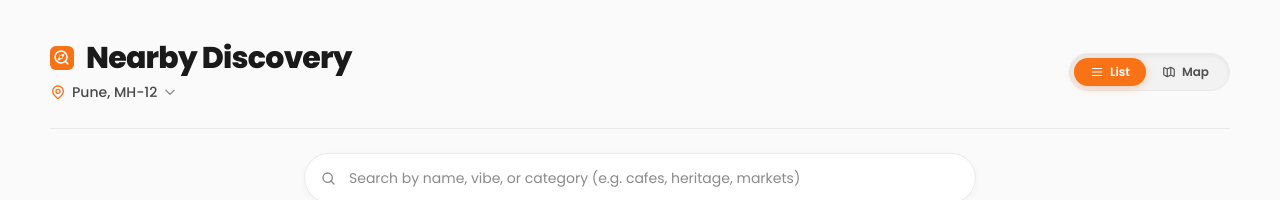
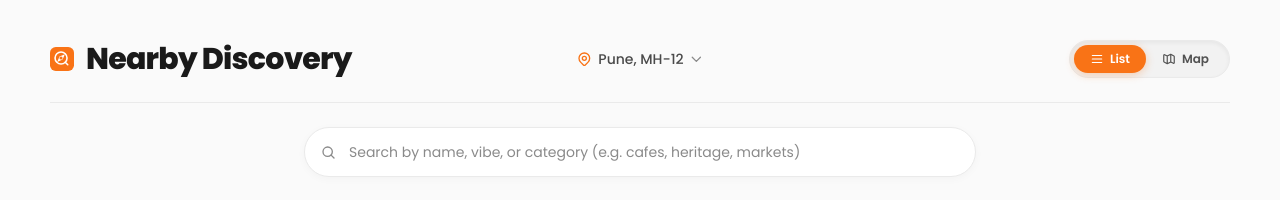
Before and after one commit to ravirajsamant/nearby-discovery, a Next.js app: page / in a window 1280 px wide. Shown: the top 200 px of the page. Built offline with nearby package versions, Linux system fonts and the light colour scheme.

Commit message:
header alignment: center city selector and balance header layout

```diff
--- a/app/page.tsx
+++ b/app/page.tsx
@@ -1375,9 +1375,9 @@ export default function Home() {
         {/* HEADER SECTION                                               */}
         {/* ============================================================ */}
         <section className="flex flex-col gap-6">
-          <header className="flex flex-col gap-4 sm:flex-row sm:items-center sm:justify-between border-b border-[#EAEAEA] pb-6">
-            {/* Left side: App name (bold, larger) + Location (smaller, lighter text below) */}
-            <div className="flex flex-col items-start gap-1 min-w-0">
+          <header className="relative flex items-center justify-between border-b border-[#EAEAEA] pb-6">
+            {/* Left side: Logo + App name */}
+            <div className="flex items-center min-w-0">
               <h1 className="flex items-center gap-3 text-2xl sm:text-3xl font-extrabold tracking-tight text-[#1A1A1A]">
                 {/* Logo: App Icon (Orange tile with magnifying glass and compass needle) */}
                 <svg
@@ -1411,6 +1411,7 @@ export default function Home() {
                 </svg>
                 <span>Nearby Discovery</span>
               </h1>
+              {/* Center: City selector (visually centered across header) */}
               <button
                 type="button"
                 onClick={() => {
@@ -1419,7 +1420,7 @@ export default function Home() {
                   setIsLoadingLocations(false);
                   setIsLocationSheetOpen(true);
                 }}
-                className="group inline-flex items-center gap-1.5 text-xs sm:text-sm text-[#525252] hover:text-[#F97316] transition-colors cursor-pointer text-left py-0.5 focus:outline-none focus-visible:ring-2 focus-visible:ring-[#F97316]/40 rounded-md"
+                className="group absolute left-1/2 -translate-x-1/2 top-[calc(50%-12px)] -translate-y-1/2 inline-flex items-center justify-center gap-1.5 text-xs sm:text-sm text-[#525252] hover:text-[#F97316] transition-colors cursor-pointer text-center py-0.5 focus:outline-none focus-visible:ring-2 focus-visible:ring-[#F97316]/40 rounded-md whitespace-nowrap"
                 aria-label={`Select location, currently ${selectedLocation}`}
                 aria-haspopup="dialog"
                 aria-expanded={isLocationSheetOpen}
@@ -1463,8 +1464,8 @@ export default function Home() {
               </button>
             </div>
 
-            {/* 3) LIST ↔ MAP TOGGLE */}
-            <div className="inline-flex shrink-0 self-start sm:self-auto items-center p-1 rounded-full bg-[#F2F2F2] border border-[#EAEAEA] shadow-inner">
+            {/* Right side: 3) LIST ↔ MAP TOGGLE */}
+            <div className="inline-flex shrink-0 items-center p-1 rounded-full bg-[#F2F2F2] border border-[#EAEAEA] shadow-inner">
               <button
                 type="button"
                 onClick={() => setViewMode("list")}
```
